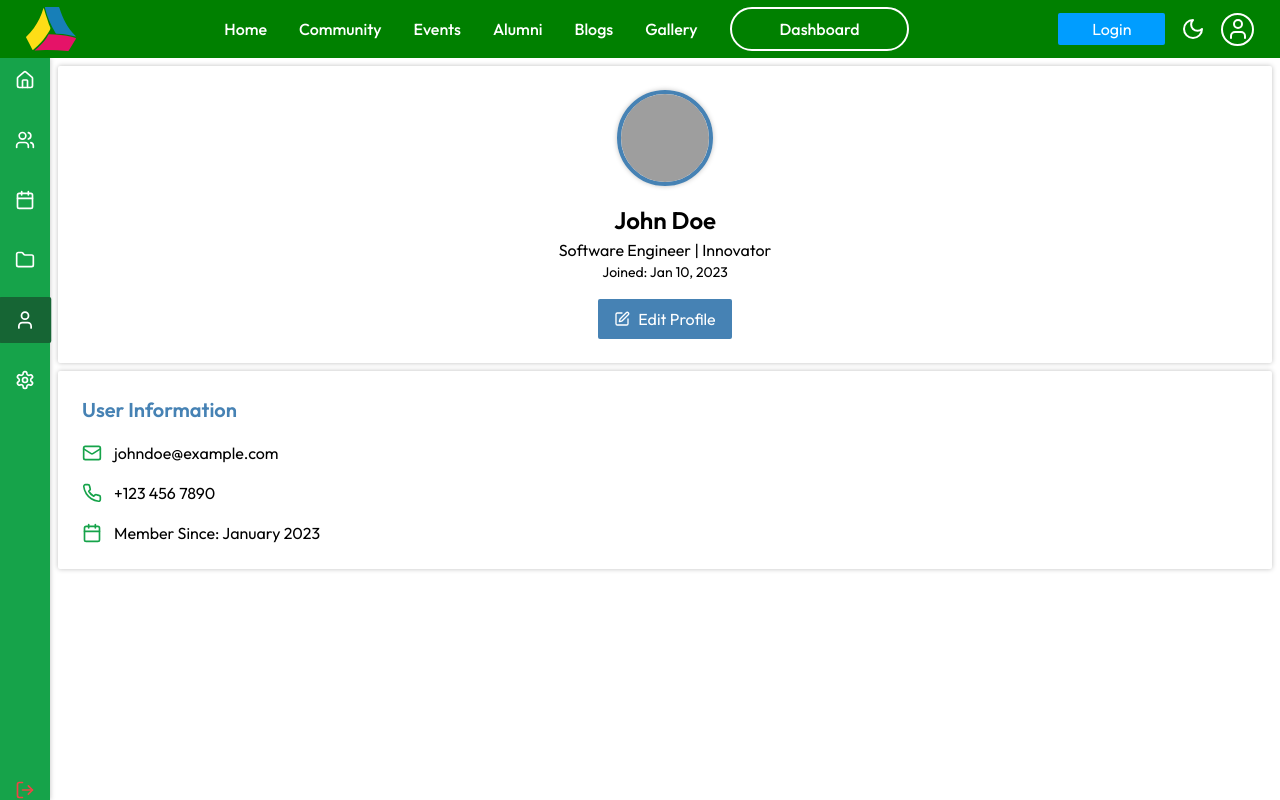
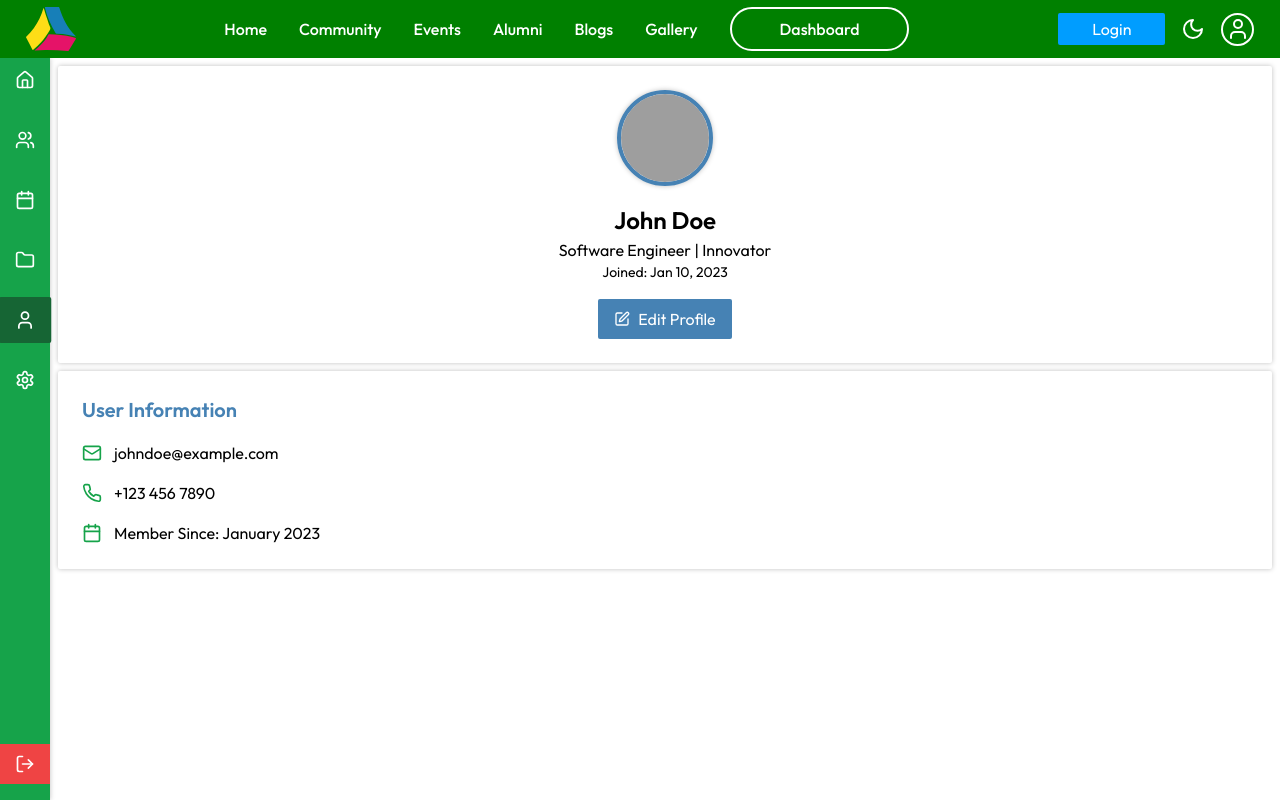
Before and after one commit to mercy-rotich/Meru_innovators_website, a React (Vite) app: page /account/profile in a window 1280 px wide. Built offline with nearby package versions, Linux system fonts and the light colour scheme; grey boxes are pictures that could not be loaded.

Commit message:
Updated the user sidebar

```diff
--- a/src/pages/UserAccount/UserAccountLayout/UserAccountLayout.css
+++ b/src/pages/UserAccount/UserAccountLayout/UserAccountLayout.css
@@ -6,6 +6,9 @@
 .user-account-sidebar .logout {
   display: flex;
   justify-content: center;
+}
+.user-account-sidebar .logout:hover .sidebar-subtitle{
+  display:block;
 }
 .user-account-sidebar .sidebar-subtitle {
   position: absolute;
--- a/src/pages/UserAccount/UserAccountLayout/UserAccountSidebar.jsx
+++ b/src/pages/UserAccount/UserAccountLayout/UserAccountSidebar.jsx
@@ -59,7 +59,7 @@ const UserAccountSidebar = () => {
 
       {/* Logout Button */}
       <button
-        className="mt-6 flex items-center gap-3 text-red-500 hover:text-red-400 transition-all logout relative"
+        className="mt-4 mb-[1rem] flex items-center gap-3 bg-red-500 hover:text-red-400 transition-all logout relative h-[40px]"
         onClick={() => navigate("/")}
       >
         <LogOut size={20} />
```
